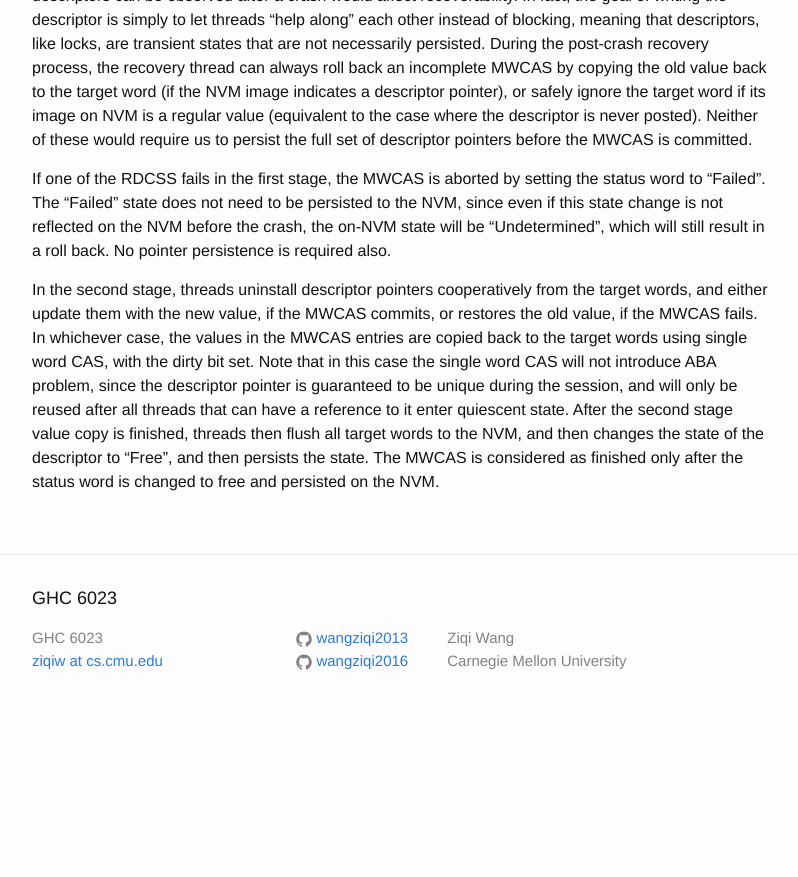
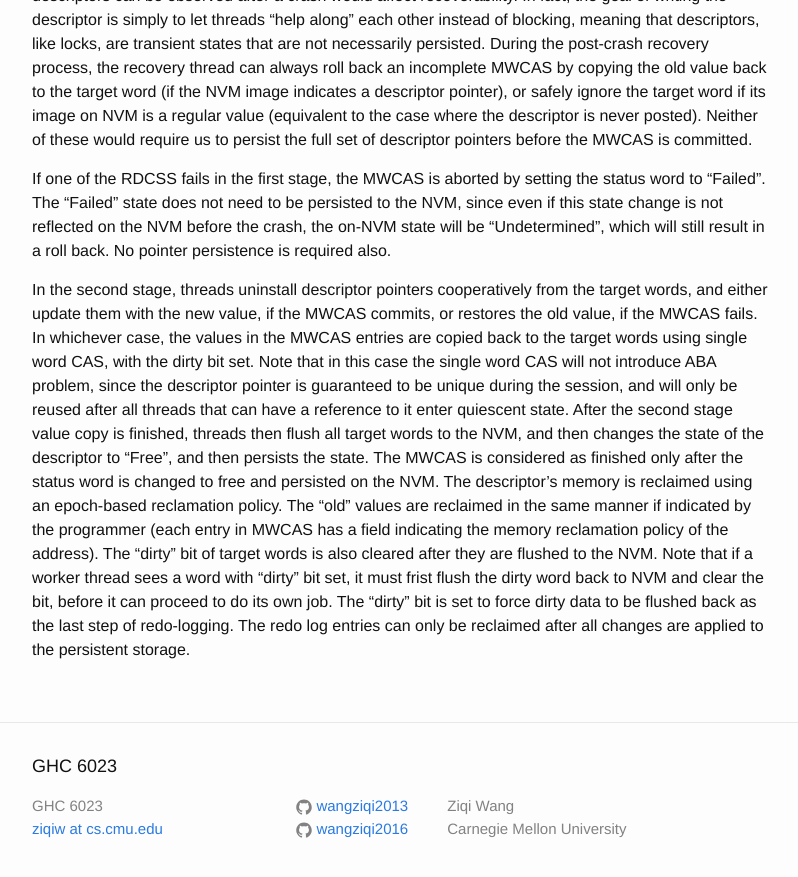
Before and after one commit to wangziqi2013/wangziqi2013.github.io, a Jekyll site: the page built from _posts/2019-11-09-easy-lock-free-indexing-in-nvm.markdown, in a window 1280 px wide and 900 px high, scrolled down 2431 px. Shown: the top 877 px of the window, without its empty margins (238-1036 px from the left). Built offline with Jekyll 4.4.1, drawn with Linux system fonts in a browser that asks for light colours; before the commit the page ends 3163 px from its top, so only the background shows below that.

Commit message:
Adding dirty bit

```diff
--- a/_posts/2019-11-09-easy-lock-free-indexing-in-nvm.markdown
+++ b/_posts/2019-11-09-easy-lock-free-indexing-in-nvm.markdown
@@ -102,4 +102,10 @@ in this case the single word CAS will not introduce ABA problem, since the descr
 during the session, and will only be reused after all threads that can have a reference to it enter quiescent state.
 After the second stage value copy is finished, threads then flush all target words to the NVM, and then changes the
 state of the descriptor to "Free", and then persists the state. The MWCAS is considered as finished only after the
-status word is changed to free and persisted on the NVM.
+status word is changed to free and persisted on the NVM. The descriptor's memory is reclaimed using an epoch-based
+reclamation policy. The "old" values are reclaimed in the same manner if indicated by the programmer (each entry
+in MWCAS has a field indicating the memory reclamation policy of the address). The "dirty" bit of target words is
+also cleared after they are flushed to the NVM. Note that if a worker thread sees a word with "dirty" bit set, it must
+frist flush the dirty word back to NVM and clear the bit, before it can proceed to do its own job. The "dirty" bit is
+set to force dirty data to be flushed back as the last step of redo-logging. The redo log entries can only be reclaimed
+after all changes are applied to the persistent storage.
```
